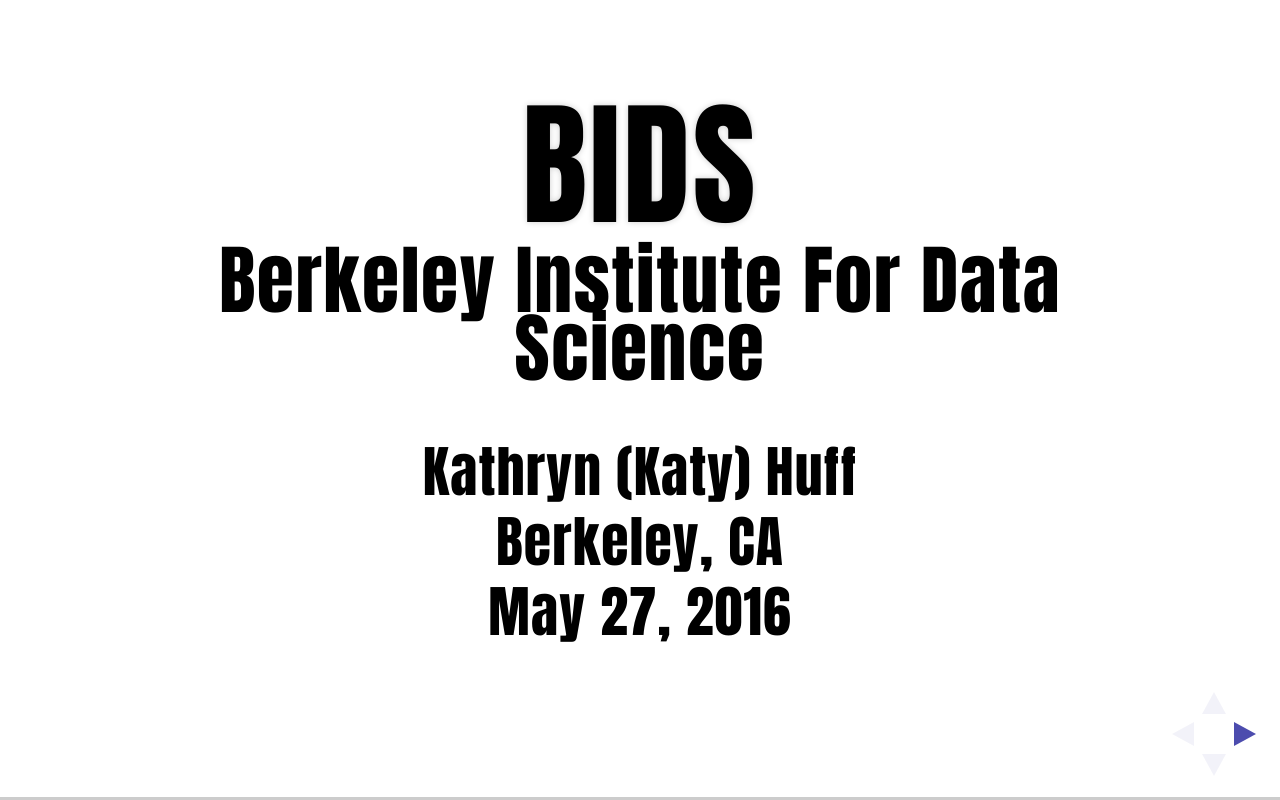
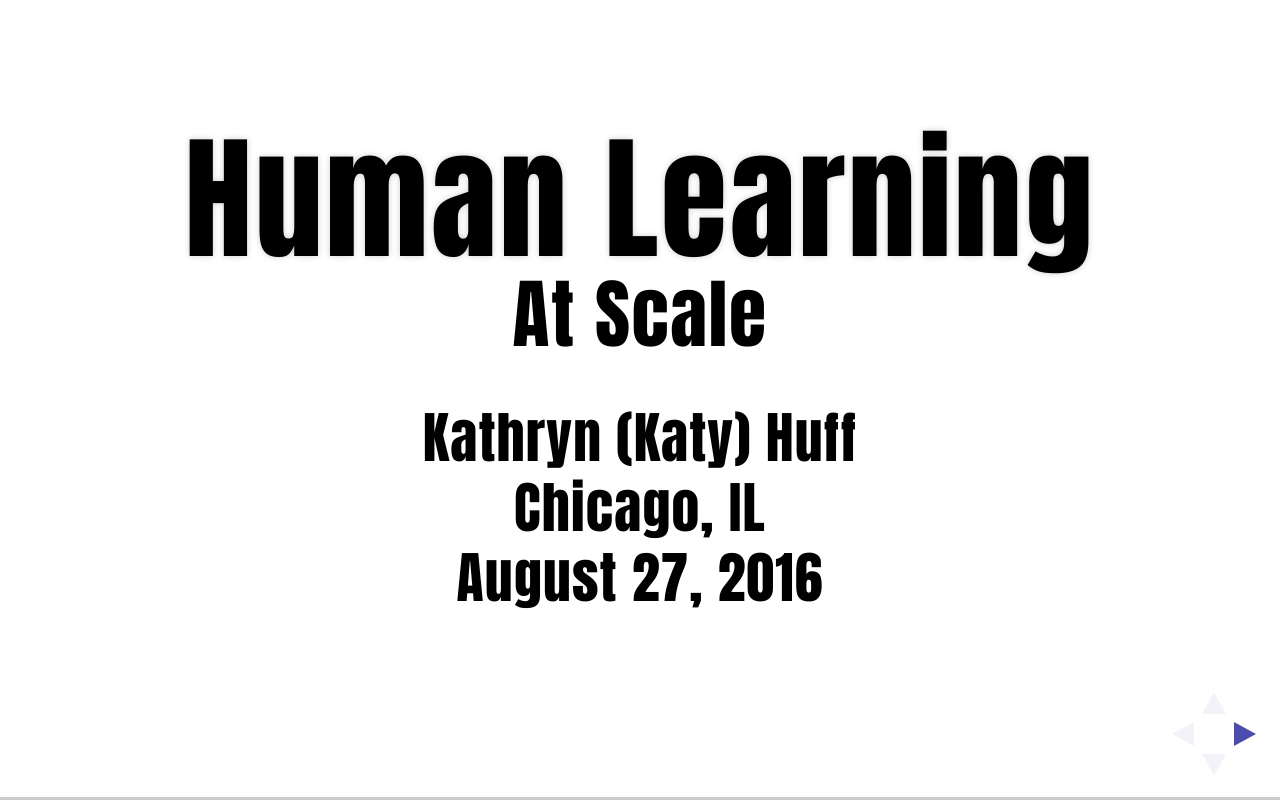
Before and after one commit to katyhuff/2016-08-27-pydata, a website: page index.html in a window 1280 px wide. Drawn offline with nearby package versions, Linux system fonts and the light colour scheme; some packages are replaced by stand-ins of ours; files that its build step writes are made by us from their sources; a web font is replaced by a local one.

Commit message:
fixing some titles

```diff
--- a/index.html
+++ b/index.html
@@ -43,12 +43,12 @@
 			<!-- Any section element inside of this container is displayed as a slide -->
 			<div class="slides">
 				<section>
-                                        <h1>BIDS</h1>
-                                        <h2>Berkeley Institute For Data Science</h2>
+                                        <h1>Human Learning</h1>
+                                        <h2>At Scale</h2>
                                         <br/>
 					<h3>Kathryn (Katy) Huff</h3>
-					<h3>Berkeley, CA</h3>
-                                        <h3>May 27, 2016</h3>
+					<h3>Chicago, IL</h3>
+                                        <h3>August 27, 2016</h3>
 				</section>
                                 <section>
                                         <section>
```
Also changed, not shown: README.md, _site/index.html, 1 other file.
